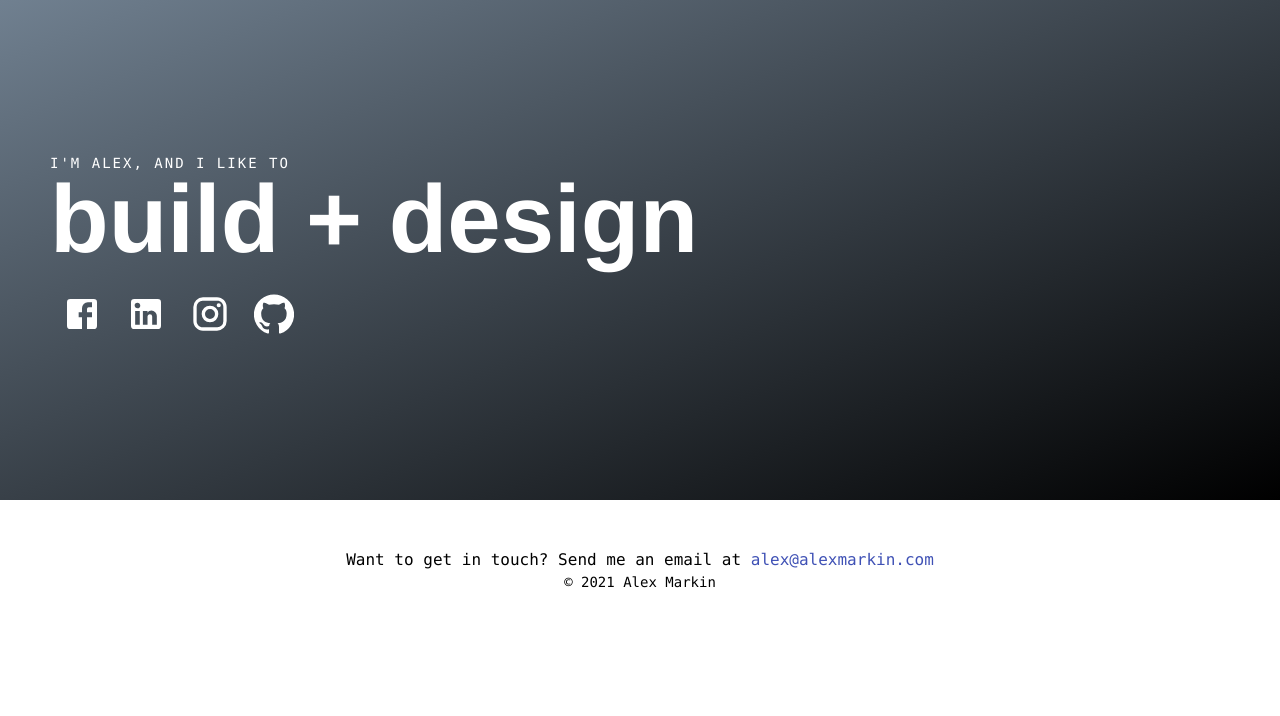
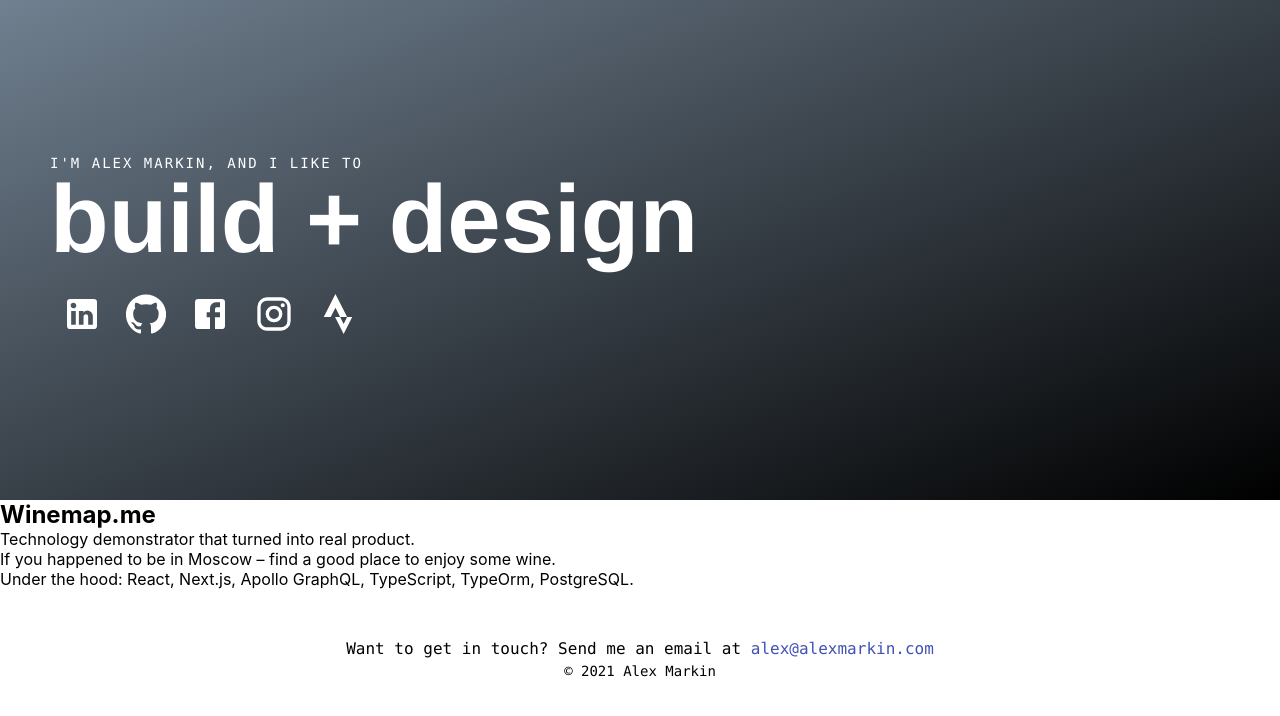
Before and after one commit to alex-mark/portfolio, a Next.js app in the folder new/: page / in a window 1280 px wide. Shown: the top 716 px of the page. Built offline with nearby package versions, Linux system fonts and the light colour scheme.

Commit message:
Add Strava social button

```diff
--- a/new/components/Heading.tsx
+++ b/new/components/Heading.tsx
@@ -7,9 +7,13 @@ interface HeadingProps {}
 const Heading = ({}) => {
   return (
     <Container>
-      <Text>{"I'm Alex, and I like to"}</Text>
+      <Text>{"I'm Alex Markin, and I like to"}</Text>
       <Header>build + design</Header>
       <SocialButtons style={{ marginTop: "15px" }} />
+      {/* <p>
+        I build websites and apps, often with React/Next.js, React Native, and
+        TypeScript.
+      </p> */}
     </Container>
   );
 };
--- /dev/null
+++ b/new/components/Icons.tsx
@@ -0,0 +1,8 @@
+import { SvgIcon, SvgIconProps } from "@material-ui/core";
+import React from "react";
+
+export const StravaIcon = (props: SvgIconProps) => (
+  <SvgIcon viewBox="0 0 24 24" {...props}>
+    <path d="M15.387 17.944l-2.089-4.116h-3.065L15.387 24l5.15-10.172h-3.066m-7.008-5.599l2.836 5.598h4.172L10.463 0l-7 13.828h4.169" />
+  </SvgIcon>
+);
--- a/new/components/ProjectCard.tsx
+++ b/new/components/ProjectCard.tsx
@@ -3,7 +3,22 @@ import React from "react";
 interface ProjectCardProps {}
 
 const ProjectCard = ({}) => {
-  return <div></div>;
+  return (
+    <div>
+      {/* Add preview or logo */}
+      {/* Add link */}
+      <h2>Winemap.me</h2>
+      <p>Technology demonstrator that turned into real product.</p>
+      <p>
+        If you happened to be in Moscow – find a good place to enjoy some wine.
+      </p>
+      {/* Switch to chips */}
+      <p>
+        Under the hood: React, Next.js, Apollo GraphQL, TypeScript, TypeOrm,
+        PostgreSQL.
+      </p>
+    </div>
+  );
 };
 
 export default ProjectCard;
--- a/new/components/SocialButtons.tsx
+++ b/new/components/SocialButtons.tsx
@@ -5,6 +5,7 @@ import GitHubIcon from "@material-ui/icons/GitHub";
 import InstagramIcon from "@material-ui/icons/Instagram";
 import LinkedInIcon from "@material-ui/icons/LinkedIn";
 import React from "react";
+import { StravaIcon } from "./Icons";
 
 interface SocialButtonsProps {
   style?: React.CSSProperties;
@@ -12,14 +13,19 @@ interface SocialButtonsProps {
 
 const socialData = [
   {
+    name: "linkedin",
+    url: "https://www.linkedin.com/in/alex-mark-in/",
+    Icon: LinkedInIcon,
+  },
+  {
+    name: "github",
+    url: "https://github.com/alex-mark",
+    Icon: GitHubIcon,
+  },
+  {
     name: "facebook",
     url: "https://www.facebook.com/alexandr.markin.9/",
     Icon: FacebookIcon,
-  },
-  {
-    name: "linkedin",
-    url: "https://www.linkedin.com/in/alex-mark-in/",
-    Icon: LinkedInIcon,
   },
   {
     name: "instagram",
@@ -27,9 +33,9 @@ const socialData = [
     Icon: InstagramIcon,
   },
   {
-    name: "github",
-    url: "https://github.com/alex-mark",
-    Icon: GitHubIcon,
+    name: "strava",
+    url: "https://www.strava.com/athletes/36414833",
+    Icon: StravaIcon,
   },
 ];
 
```
